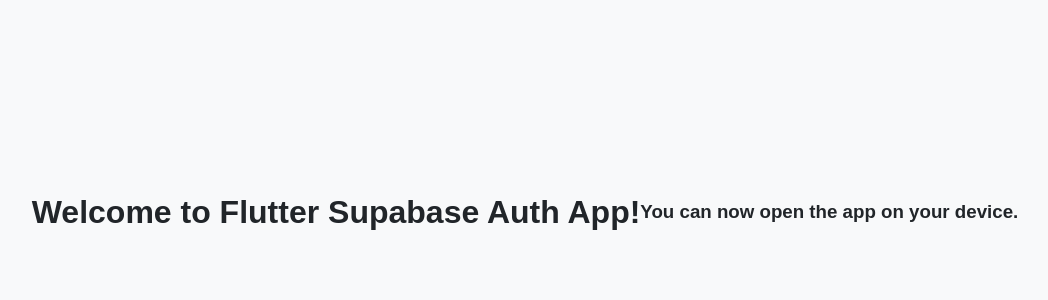
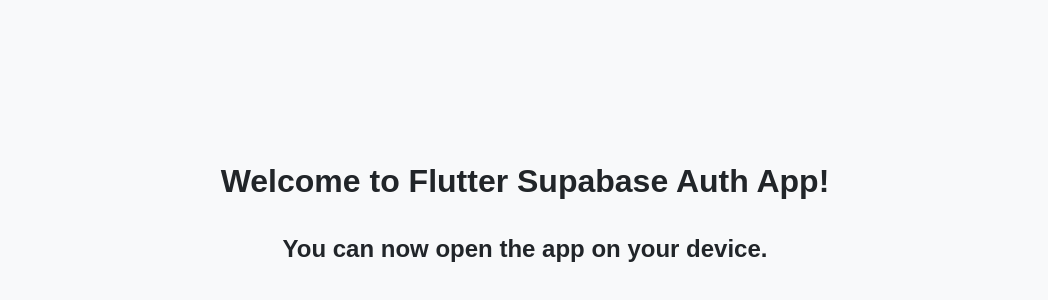
Before and after one commit to dalosy-projecten-bv/dalosy-projecten-bv.github.io, a plain HTML site: page email_confirmed/index.html in a window 1280 px wide. Shown: the part 188-488 px from the top of the page, without its empty margins (115-1163 px from the left). Drawn offline with Linux system fonts and the light colour scheme.

Commit message:
Fix linebreak

```diff
--- a/email_confirmed/index.html
+++ b/email_confirmed/index.html
@@ -1,5 +1,6 @@
 <!DOCTYPE html>
 <html lang="en">
+
 <head>
     <meta charset="UTF-8">
     <meta name="viewport" content="width=device-width, initial-scale=1.0">
@@ -7,6 +8,7 @@
     <style>
         body {
             display: flex;
+            flex-direction: column;
             justify-content: center;
             align-items: center;
             height: 100vh;
@@ -18,13 +20,18 @@
 
         h1 {
             font-size: 2em;
+            margin-bottom: 15px;
+        }
+
+        h2 {
+            font-size: 1.5em;
         }
     </style>
 </head>
+
 <body>
     <h1>Welcome to Flutter Supabase Auth App!</h1>
-    <br>
-    <br>
-    <h3>You can now open the app on your device.</h3>
+    <h2>You can now open the app on your device.</h2>
 </body>
+
 </html>
```
